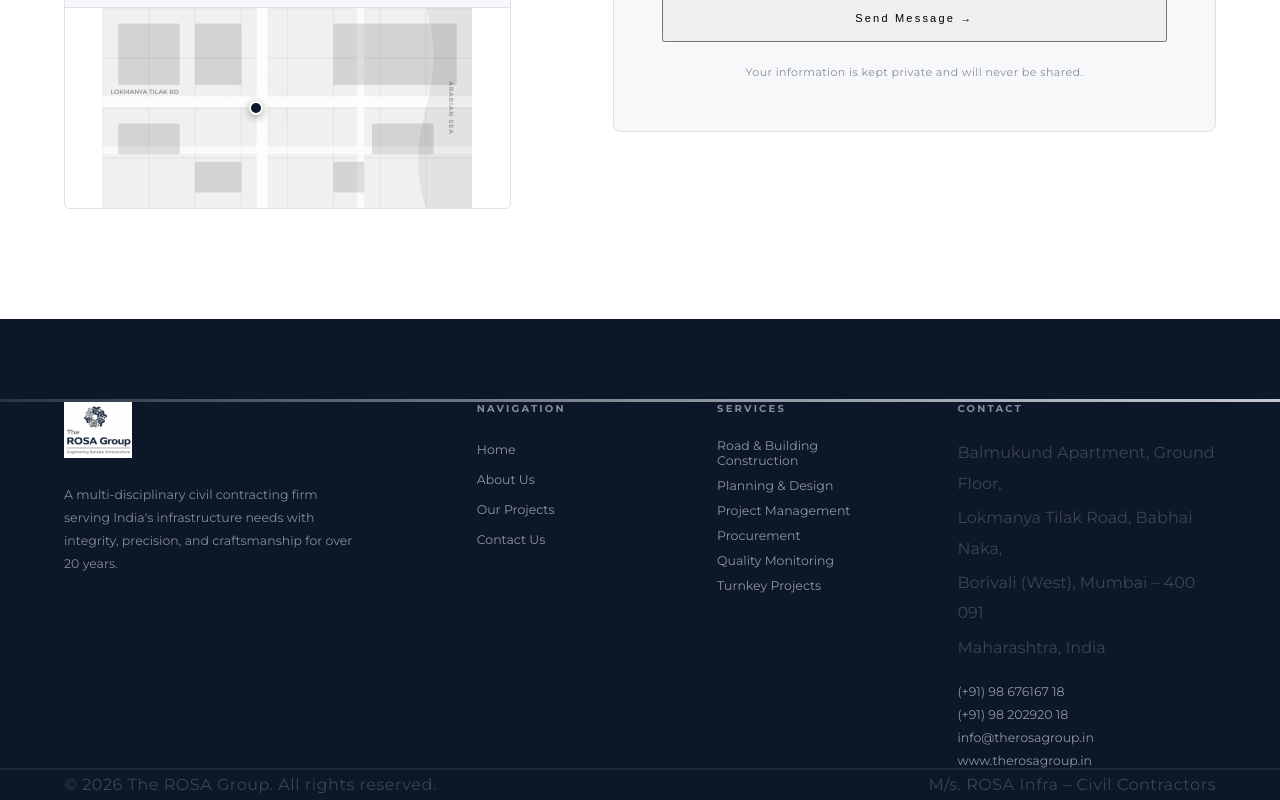
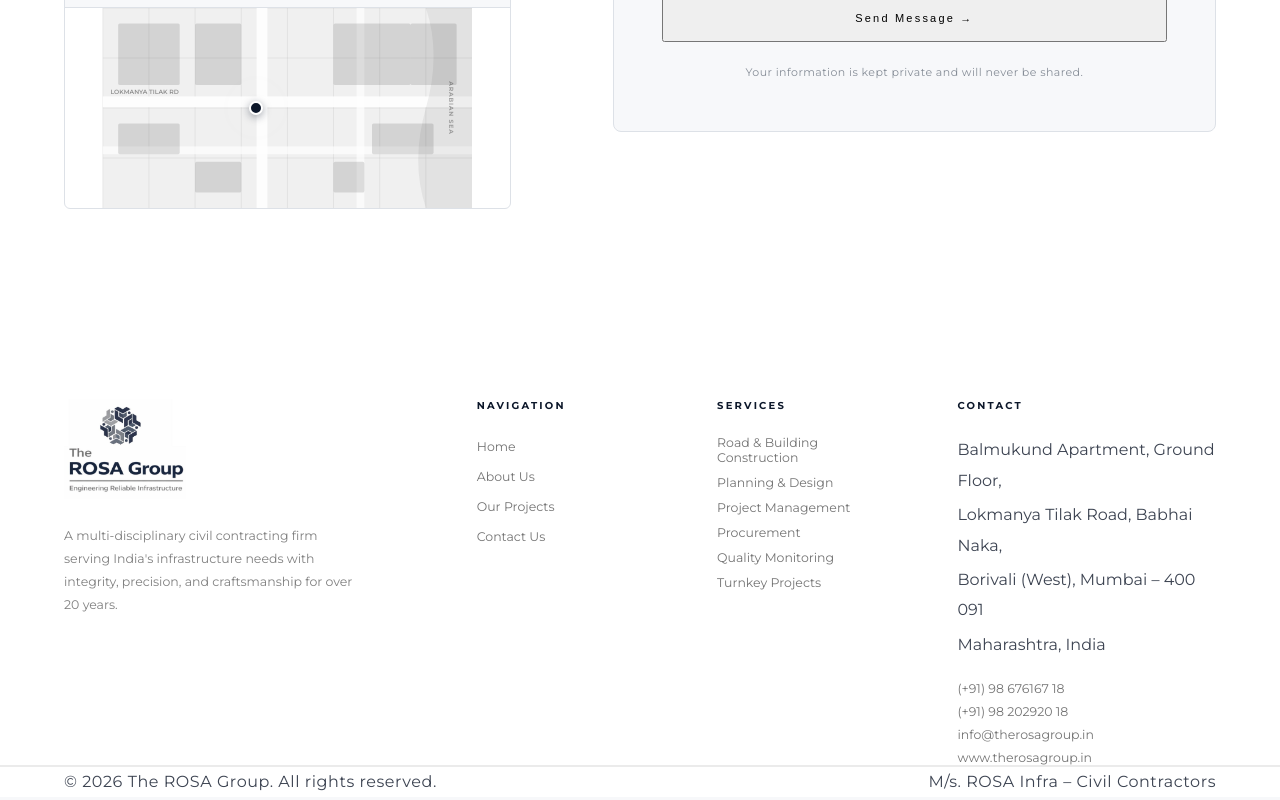
Before and after one commit to shinedigital-s/rosa-group, a React (Vite) app: page /contact in a window 1280 px wide. Shown: the part 1295-2095 px from the top of the page. Built offline with nearby package versions, Linux system fonts and the light colour scheme.

Commit message:
updated project files

```diff
--- a/src/components/Footer.css
+++ b/src/components/Footer.css
@@ -1,6 +1,6 @@
 .footer {
-  background: var(--navy);
-  color: rgba(255, 255, 255, .6);
+  background: #ffffff;
+  color: rgba(0, 0, 0, .6);
   padding-top: 80px;
 }
 
@@ -9,7 +9,7 @@
   grid-template-columns: 2fr 1fr 1fr 1.5fr;
   gap: 4rem;
   padding-bottom: 64px;
-  border-bottom: 1px solid rgba(255, 255, 255, .08);
+  border-bottom: 1px solid rgba(0, 0, 0, .08);
 }
 
 .footer__logo {
@@ -19,12 +19,16 @@
   margin-bottom: 1.5rem;
 }
 
+.footer__logo img {
+  background-color: #ffffff;
+}
+
 .footer__logo-name {
   font-size: 13px;
   font-weight: 700;
   letter-spacing: 0.08em;
   text-transform: uppercase;
-  color: #fff;
+  color: var(--navy);
   line-height: 1;
 }
 
@@ -32,7 +36,7 @@
   font-family: var(--font-display);
   font-style: italic;
   font-size: 11px;
-  color: rgba(255, 255, 255, .4);
+  color: rgba(0, 0, 0, .4);
   line-height: 1;
   margin-top: 2px;
 }
@@ -41,7 +45,7 @@
   font-size: 12.5px;
   line-height: 1.85;
   max-width: 300px;
-  color: rgba(255, 255, 255, .5);
+  color: rgba(0, 0, 0, .5);
 }
 
 .footer__heading {
@@ -49,7 +53,7 @@
   font-weight: 700;
   letter-spacing: 0.22em;
   text-transform: uppercase;
-  color: var(--grey-cool);
+  color: var(--navy);
   margin-bottom: 1.4rem;
 }
 
@@ -64,13 +68,13 @@
 .footer__nav ul a,
 .footer__services ul li {
   font-size: 12.5px;
-  color: rgba(255, 255, 255, .55);
+  color: rgba(0, 0, 0, .55);
   text-decoration: none;
   transition: color 0.2s;
 }
 
 .footer__nav ul a:hover {
-  color: var(--grey-lite);
+  color: var(--navy);
 }
 
 .footer__contact address {
@@ -81,7 +85,7 @@
   font-size: 12.5px;
   line-height: 1.7;
   margin-bottom: 1.2rem;
-  color: rgba(255, 255, 255, .5);
+  color: rgba(0, 0, 0, .5);
 }
 
 .footer__contact-links {
@@ -92,13 +96,13 @@
 
 .footer__contact-links a {
   font-size: 12.5px;
-  color: rgba(255, 255, 255, .55);
+  color: rgba(0, 0, 0, .55);
   text-decoration: none;
   transition: color 0.2s;
 }
 
 .footer__contact-links a:hover {
-  color: var(--grey-lite);
+  color: var(--navy);
 }
 
 .footer__bottom {
@@ -107,17 +111,9 @@
   align-items: center;
   padding: 20px 5vw;
   font-size: 11px;
-  color: rgba(255, 255, 255, .22);
+  color: rgba(0, 0, 0, .35);
   letter-spacing: 0.05em;
-  border-top: 1px solid rgba(255, 255, 255, .05);
-}
-
-/* Navy-mid accent strip at very top of footer */
-.footer::before {
-  content: '';
-  display: block;
-  height: 3px;
-  background: linear-gradient(to right, var(--navy-mid), var(--grey-cool), var(--grey-lite));
+  border-top: 1px solid rgba(0, 0, 0, .08);
 }
 
 @media (max-width: 1024px) {
--- a/src/components/Footer.jsx
+++ b/src/components/Footer.jsx
@@ -11,7 +11,7 @@ export default function Footer() {
             <img
               src={logoImg}
               alt="The ROSA Group"
-              style={{ height: '56px', width: 'auto' }}
+              style={{ height: '100px', width: 'auto' }}
             />
           </div>
           <p className="footer__desc">
--- a/src/components/Navbar.css
+++ b/src/components/Navbar.css
@@ -32,10 +32,10 @@
 
 .nav__logo-img {
   height: 68px;
-  /* was 48px — bumped up for visibility */
   width: auto;
   display: block;
-  /* Slight drop shadow so logo reads cleanly on light hero bg */
+  background-color: #ffffff;
+  /* matches nav--scrolled background */
   filter: drop-shadow(0 1px 3px rgba(30, 45, 78, .10));
   transition: transform .25s var(--ease);
 }
```
